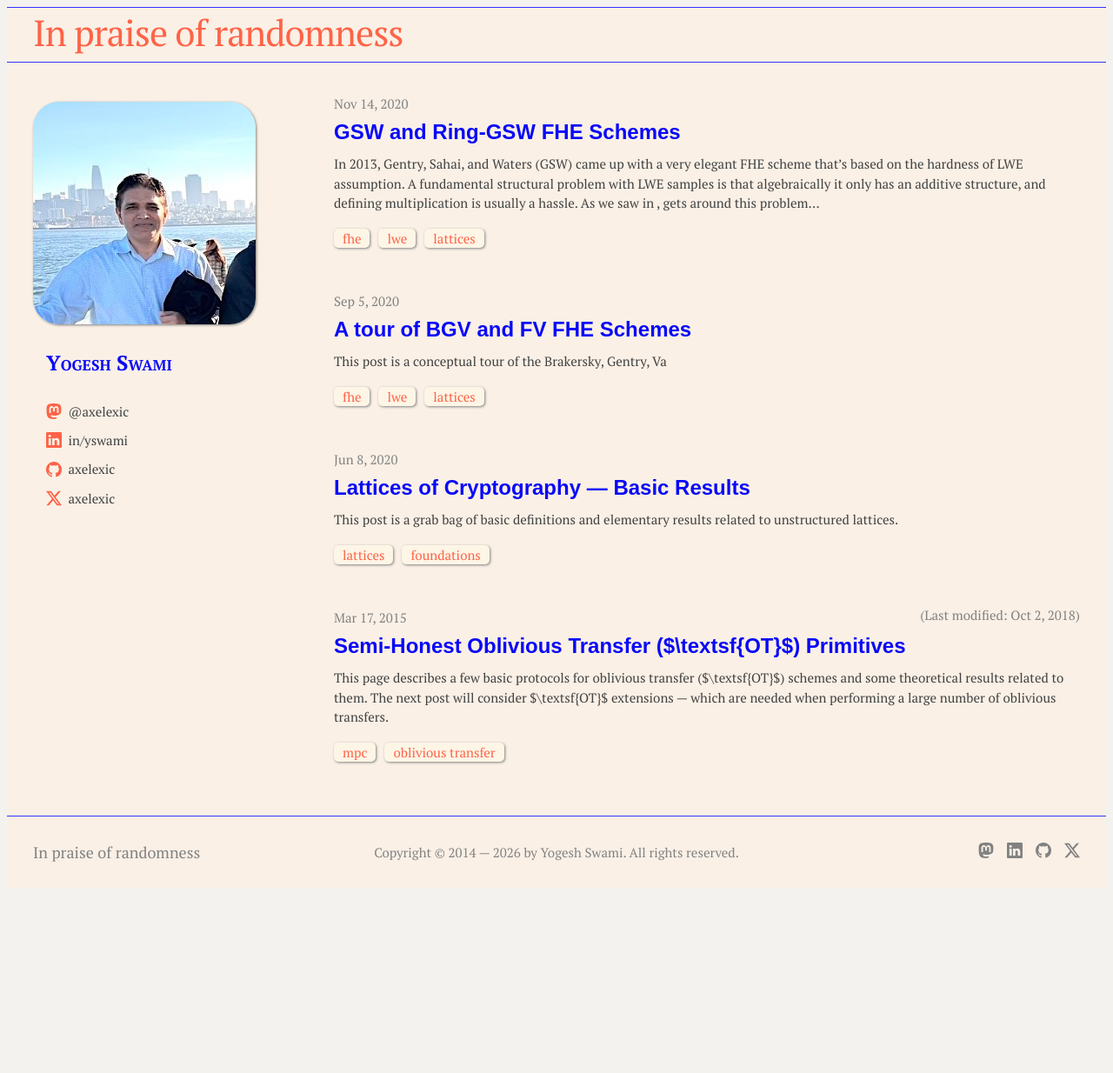
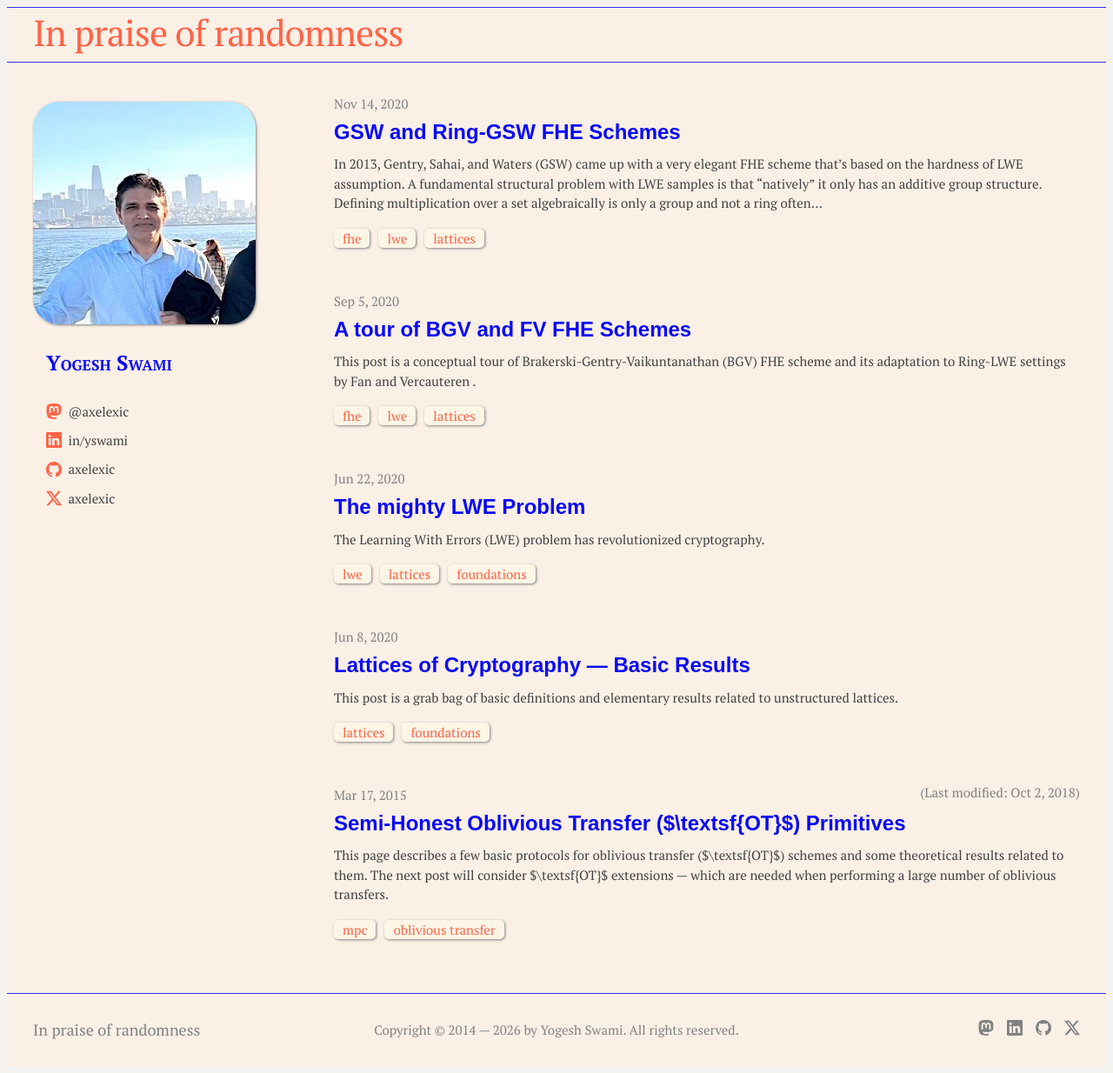
Before and after one commit to axelexic/axelexic.github.io, a Jekyll site: the page built from index.html, in a window 1280 px wide. Shown: the whole page at 87% size. Built offline with Jekyll 4.4.1, drawn with Linux system fonts in a browser that asks for light colours; a script that is not in the unit is left out; before the commit the page ends 1030 px from its top, so only the background shows below that.

Commit message:
Adding LWE problem statement.
Added LWE problem statement and a few other changes.

```diff
--- /dev/null
+++ b/_posts/2020-06-22-LWE.md
@@ -0,0 +1,13 @@
+---
+layout: post
+title: The mighty LWE Problem
+date: 2020-06-22
+author: Yogesh Swami
+published: true
+tags: [lwe, lattices, foundations]
+mathjax_macros: |
+  \[
+  \]
+---
+
+The Learning With Errors (LWE) problem has revolutionized cryptography.
--- a/_posts/2020-09-05-BGV.md
+++ b/_posts/2020-09-05-BGV.md
@@ -10,7 +10,9 @@ mathjax_macros: |
   \]
 ---
 
-This post is a conceptual tour of the Brakersky, Gentry, Va [^BGV12]
+This post is a conceptual tour of Brakerski-Gentry-Vaikuntanathan (BGV)
+FHE scheme [^BGV12] and its adaptation to Ring-LWE settings by Fan and
+Vercauteren [^FV12]. <!--more-->
 
 [^BGV12]: **Z. Brakerski**, **C. Gentry**, and **V. Vaikuntanathan**,
     "(Leveled) Fully Homomorphic Encryption without Bootstrapping," in
@@ -18,6 +20,10 @@ This post is a conceptual tour of the Brakersky, Gentry, Va [^BGV12]
     Computer Science Conference. [Online
     access](https://dl.acm.org/doi/epdf/10.1145/2090236.2090262){:target="_blank"}.
 
+[^FV12]: **J. Fan** and **F. Vercauteren**, "Somewhat Practical Fully
+    Homomorphic Encryption." [ePrint
+    2012/144](https://eprint.iacr.org/2012/144){:target="_blank"}.
+
 [^GSW13]: **C. Gentry**, **A. Sahai**, and **B. Waters**, in
       "Homomorphic Encryption from Learning with Errors:
       Conceptually-Simpler, Asymptotically-Faster, Attribute-Based", in
--- a/_posts/2020-11-14-GSW.md
+++ b/_posts/2020-11-14-GSW.md
@@ -12,10 +12,12 @@ mathjax_macros: |
 
 In 2013, Gentry, Sahai, and Waters (GSW) came up with a very elegant FHE
 scheme [^GSW13] that's based on the hardness of LWE assumption. A
-fundamental structural problem with LWE samples is that algebraically it
-only has an additive structure, and defining multiplication is usually a
-hassle. As we saw in , gets around this problem
-by defining multiplication as tensor product of two LWE samples.
+fundamental structural problem with LWE samples is that "natively" it
+only has an additive group structure. Defining multiplication over a set
+algebraically is only a group and not a ring often feels unnatural and
+is often a hassle. [BGV]({% post_url 2020-09-05-BGV %}), for example,
+gets around this problem by defining multiplication as the tensor
+product of two LWE samples.
 
 [^GSW13]: **C. Gentry**, **A. Sahai**, and **B. Waters**, in
       "Homomorphic Encryption from Learning with Errors:
```
